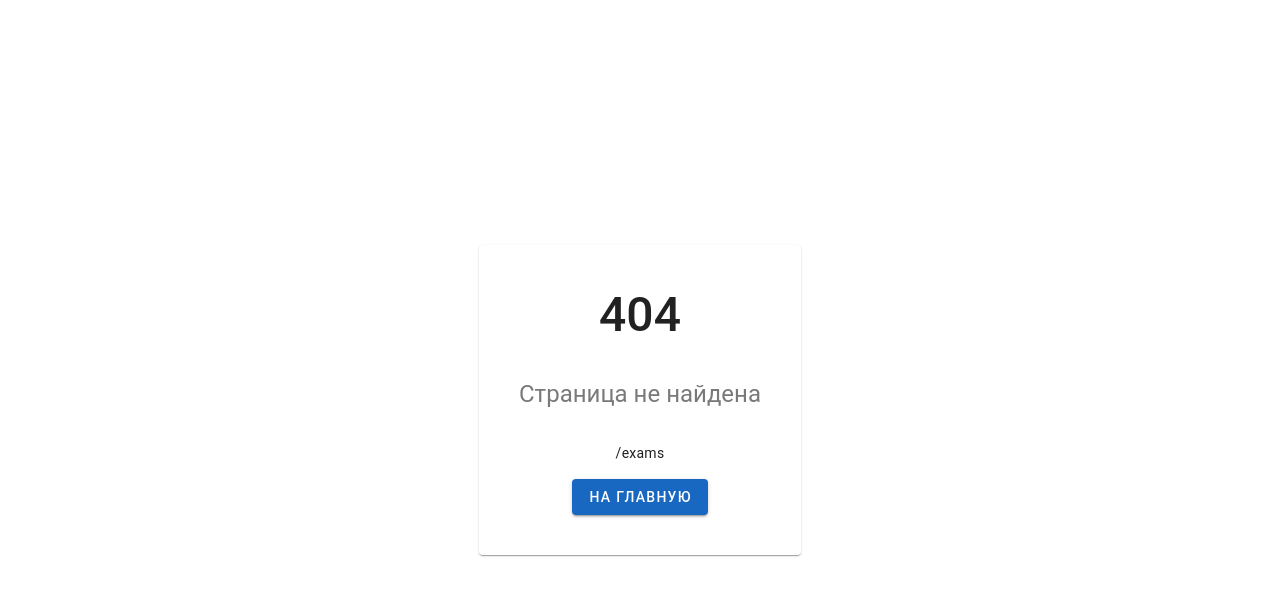
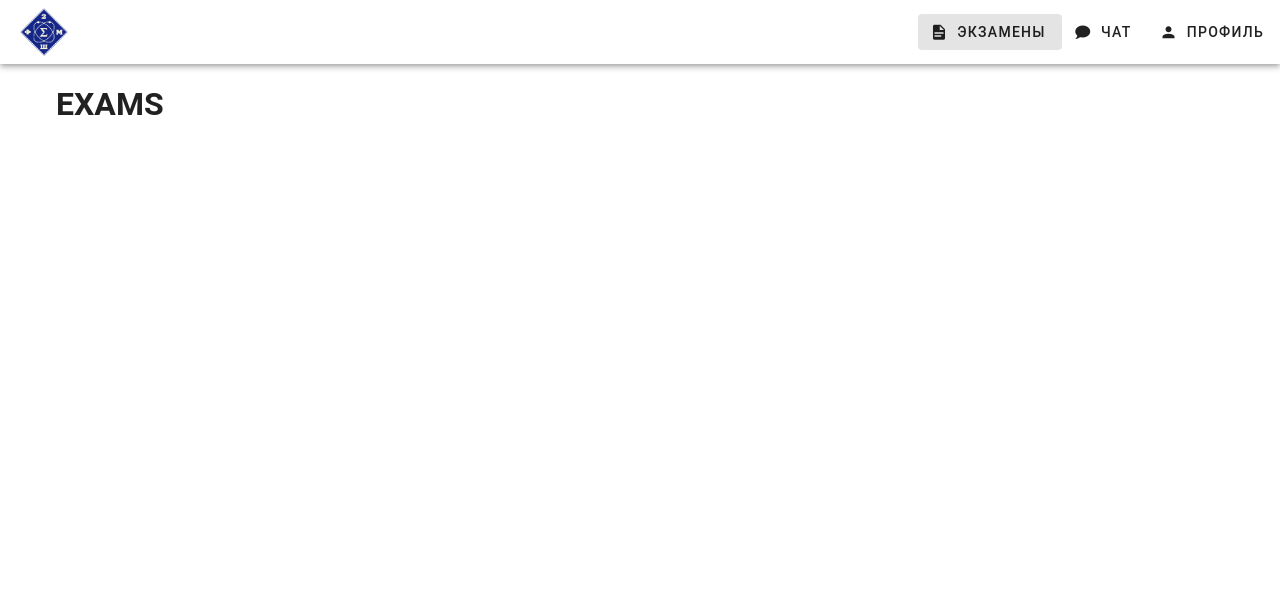
Before and after one commit to GregoryKogan/admissions-prototype, a Vue app in the folder ui/: page /exams in a window 1280 px wide. Before the commit this address had no page. Shown: the top 596 px of the page. Built offline with nearby package versions, Linux system fonts and the light colour scheme.

Commit message:
feature: implement navigation drawer and restructure routing for exams and chat pages

```diff
--- a/ui/src/layouts/default.vue
+++ b/ui/src/layouts/default.vue
@@ -1,5 +1,40 @@
 <template>
   <v-app>
+    <v-navigation-drawer v-model="drawer" temporary>
+      <v-list>
+        <v-list-item to="/exams" prepend-icon="mdi-file-document"
+          >Экзамены</v-list-item
+        >
+        <v-list-item to="/chat" prepend-icon="mdi-chat">Чат</v-list-item>
+        <v-list-item to="/profile" prepend-icon="mdi-account"
+          >Профиль</v-list-item
+        >
+      </v-list>
+    </v-navigation-drawer>
+
+    <v-app-bar>
+      <v-app-bar-nav-icon
+        class="d-md-none"
+        @click="drawer = !drawer"
+      ></v-app-bar-nav-icon>
+      <v-app-bar-title class="d-flex align-center">
+        <v-img
+          src="@/assets/L2SH-logo.png"
+          width="48"
+          height="48"
+          class="me-2"
+          alt="L2SH Logo"
+          @click="goToIndex"
+        ></v-img>
+      </v-app-bar-title>
+      <v-spacer></v-spacer>
+      <div class="d-none d-md-flex">
+        <v-btn to="/exams" prepend-icon="mdi-file-document">Экзамены</v-btn>
+        <v-btn to="/chat" prepend-icon="mdi-chat">Чат</v-btn>
+        <v-btn to="/profile" prepend-icon="mdi-account">Профиль</v-btn>
+      </div>
+    </v-app-bar>
+
     <v-main>
       <router-view />
     </v-main>
@@ -7,5 +42,13 @@
 </template>
 
 <script lang="ts" setup>
-//
+import { useRouter } from 'vue-router'
+import { ref } from 'vue'
+
+const router = useRouter()
+const drawer = ref(false)
+
+const goToIndex = () => {
+  router.push('/')
+}
 </script>
--- a/ui/src/pages/home.vue
+++ b/ui/src/pages/chat.vue
@@ -1,8 +1,6 @@
 <template>
   <v-container>
-    <h1>HOME</h1>
-    <h2>go to profile</h2>
-    <v-btn to="/profile">Profile</v-btn>
+    <h1>CHAT</h1>
   </v-container>
 </template>
 
--- /dev/null
+++ b/ui/src/pages/exams.vue
@@ -0,0 +1,9 @@
+<template>
+  <v-container>
+    <h1>EXAMS</h1>
+  </v-container>
+</template>
+
+<script lang="ts" setup>
+//
+</script>
--- a/ui/src/pages/index.vue
+++ b/ui/src/pages/index.vue
@@ -15,7 +15,7 @@
         <h2>Приемная комиссия</h2>
       </v-col>
       <v-col cols="12" class="d-flex justify-center">
-        <v-btn color="primary" to="/login" class="mx-auto sized-button"
+        <v-btn color="primary" @click="enter" class="mx-auto sized-button"
           >Войти</v-btn
         >
       </v-col>
@@ -26,26 +26,28 @@
 <script lang="ts">
 import { defineComponent } from 'vue'
 import { useAuthStore } from '@/stores/auth'
-import { useRouter } from 'vue-router'
 
 export default defineComponent({
-  async mounted() {
+  methods: {
+    async enter() {
       const authStore = useAuthStore()
-    const router = useRouter()
 
       await authStore.checkAuth()
       if (authStore.isAuth) {
         try {
           const me = await authStore.me()
           if (me?.role?.admin) {
-          router.push('/admin/dashboard')
+            this.$router.push('/admin/dashboard')
           } else {
-          router.push('/home')
+            this.$router.push('/profile')
           }
         } catch {
-        router.push('/home')
+          this.$router.push('/profile')
         }
+      } else {
+        this.$router.push('/login')
       }
+    },
   },
 })
 </script>
--- a/ui/src/pages/login.vue
+++ b/ui/src/pages/login.vue
@@ -80,7 +80,7 @@ export default defineComponent({
           if (isAdmin) {
             this.$router.push('/admin/dashboard')
           } else {
-            this.$router.push('/home')
+            this.$router.push('/profile')
           }
         }
       } catch (e: unknown) {
--- a/ui/src/typed-router.d.ts
+++ b/ui/src/typed-router.d.ts
@@ -22,7 +22,8 @@ declare module 'vue-router/auto-routes' {
     '/[...404]': RouteRecordInfo<'/[...404]', '/:404(.*)', { 404: ParamValue<true> }, { 404: ParamValue<false> }>,
     '/admin/dashboard': RouteRecordInfo<'/admin/dashboard', '/admin/dashboard', Record<never, never>, Record<never, never>>,
     '/admin/registrations': RouteRecordInfo<'/admin/registrations', '/admin/registrations', Record<never, never>, Record<never, never>>,
-    '/home': RouteRecordInfo<'/home', '/home', Record<never, never>, Record<never, never>>,
+    '/chat': RouteRecordInfo<'/chat', '/chat', Record<never, never>, Record<never, never>>,
+    '/exams': RouteRecordInfo<'/exams', '/exams', Record<never, never>, Record<never, never>>,
     '/login': RouteRecordInfo<'/login', '/login', Record<never, never>, Record<never, never>>,
     '/profile': RouteRecordInfo<'/profile', '/profile', Record<never, never>, Record<never, never>>,
     '/register': RouteRecordInfo<'/register', '/register', Record<never, never>, Record<never, never>>,
```
Lines whose indentation alone changed are shown as unchanged.
